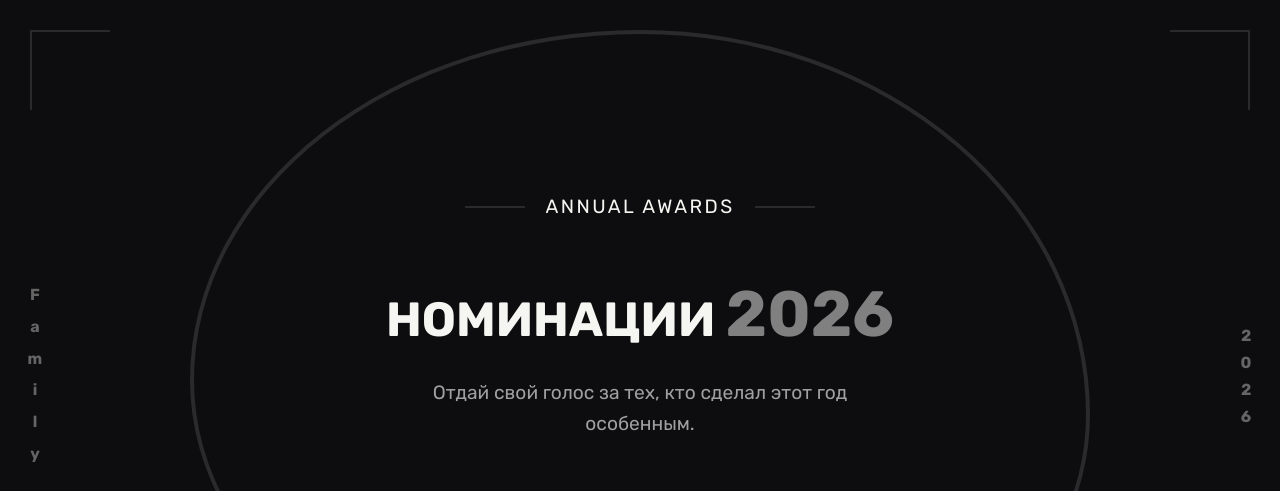
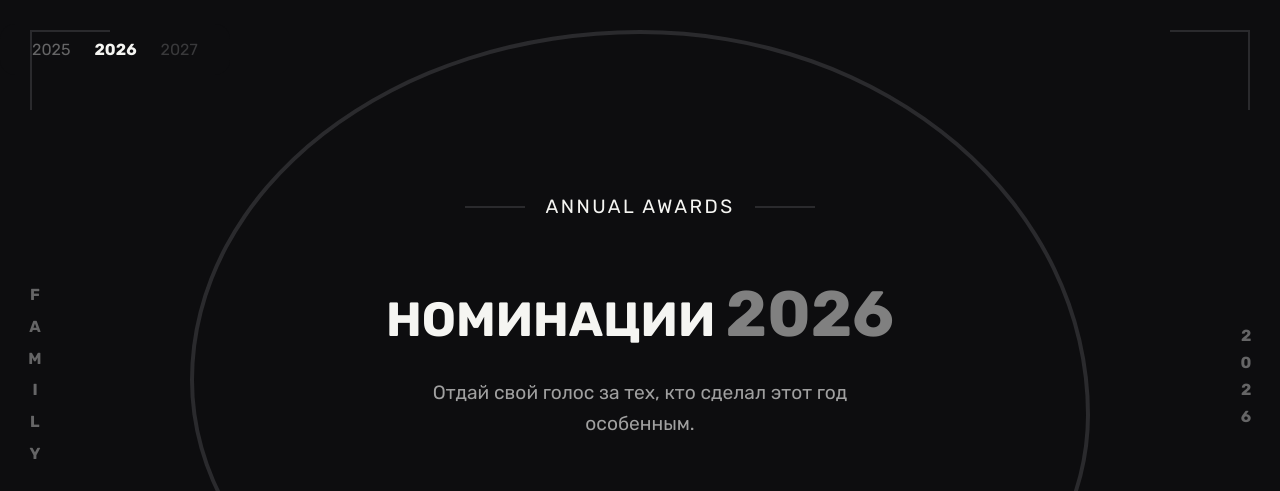
Before and after one commit to F1uffycode/Family-Awards, a plain HTML site: page index.html in a window 1280 px wide. Shown: the top 491 px of the page. Drawn offline with Linux system fonts and the light colour scheme.

Commit message:
Add navigation for award years and style updates

```diff
--- a/index.html
+++ b/index.html
@@ -10,7 +10,19 @@
 <body>
     <!-- Header -->
 <header class="main__header">
-
+    <nav class="user__nav">
+        <ul class="nav__list">
+            <li class="nav__link prev__year">
+                <a href="#">2025</a>
+            </li>
+            <li class="nav__link active__year">
+                <a href="#">2026</a>
+            </li>
+            <li class="nav__link next__year">
+                <a href="#">2027</a>
+            </li>
+        </ul>
+    </nav>
 </header>
 
 <!-- Main -->
@@ -47,7 +59,7 @@
                 </div>
             </div>
 
-            <div class="fam__text">Family</div>
+            <div class="fam__text">FAMILY</div>
 
             <div class="year__text">2026</div>
 
--- a/style.css
+++ b/style.css
@@ -26,6 +26,10 @@ body {
 a {
     color: #F5F5F2;
     text-decoration: none;
+}
+
+ul {
+    list-style: none;
 }
 
 
@@ -254,7 +258,7 @@ a {
 ========================= */
 
 .corner {
-    position: fixed;
+    position: absolute;
     z-index: 10;
 
     width: 80px;
@@ -356,6 +360,40 @@ a {
     font-size: 0.8rem;
 
     text-align: center;
+
+    margin-bottom: 25rem;
+}
+
+.nav__list {
+    display: flex;
+    justify-self: center;
+    gap: 1.5rem;
+    position: fixed;
+    z-index: 2;
+    top: 3%;
+    background-color: #0D0D0F;
+    padding: 1rem 2rem;
+    border-radius: 15px;
+}
+
+.nav__link {
+    transition: 0.6s ease all;
+}
+
+.nav__link:hover {
+    opacity: 0.7;
+}
+
+.prev__year a {
+    color: #656566;
+}
+
+.active__year {
+    font-weight: bold;
+}
+
+.next__year a {
+    color: #65656681;
 }
 
 
```
